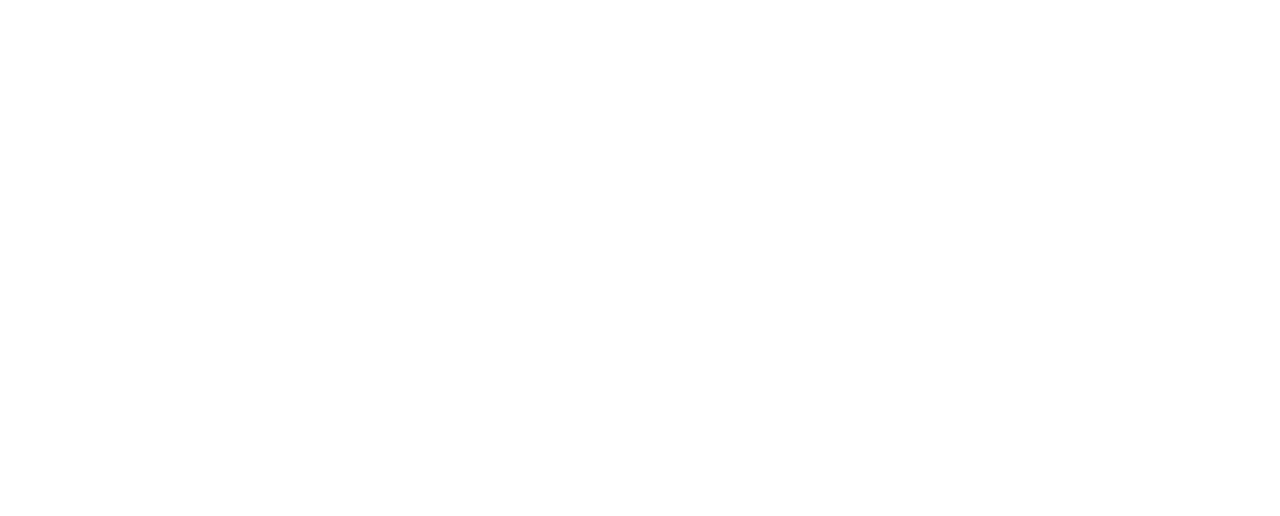
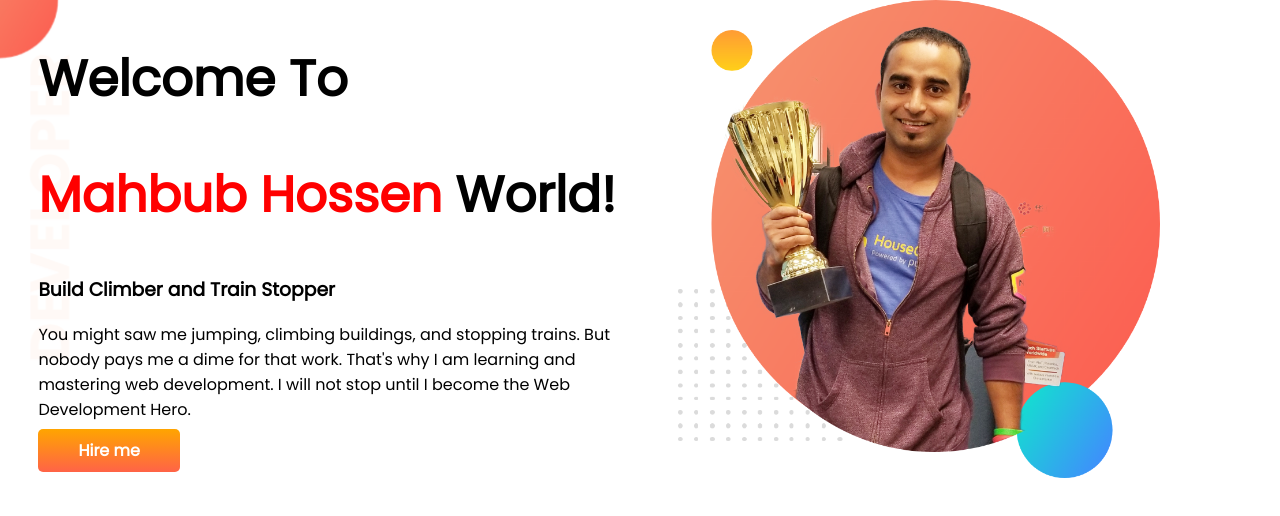
Before and after one commit to Mhmahioo7/Developer-portfolio, a plain HTML site: page index.html in a window 1280 px wide. Drawn offline with Linux system fonts and the light colour scheme.

Commit message:
top banner added

```diff
--- a/index.html
+++ b/index.html
@@ -1,13 +1,37 @@
 <!DOCTYPE html>
 <html lang="en">
+
 <head>
     <meta charset="UTF-8">
     <meta http-equiv="X-UA-Compatible" content="IE=edge">
     <meta name="viewport" content="width=device-width, initial-scale=1.0">
     <title>Mahbub Portfolio</title>
+    <link rel="preconnect" href="https://fonts.googleapis.com">
+    <link rel="preconnect" href="https://fonts.gstatic.com" crossorigin>
+    <link href="https://fonts.googleapis.com/css2?family=Poppins&display=swap" rel="stylesheet">
     <link rel="stylesheet" href="style.css">
+
 </head>
+
 <body>
+    <section class="top-banner">
+        <div class="half-width">
+            <H1>Welcome To</H1>
+            <h1><span class="orange-color">Mahbub Hossen</span> World!</h1>
+            <h3>Build Climber and Train Stopper</h3>
+            <p>You might saw me jumping, climbing buildings, and stopping trains. But nobody pays me a dime for that
+                work.
+                That's why I am learning and mastering web development. I will not stop until I become the Web
+                Development
+                Hero.</p>
+            <a class="Link-button" target="_blank"
+                href="https://www.linkedin.com/public-profile/settings?lipi=urn%3Ali%3Apage%3Ad_flagship3_profile_self_edit_contact-info%3BCuZjlsZ2QuOUUyY6T12%2BCA%3D%3D">Hire
+                me </a>
+        </div>
+        <div class="half-width">
+            <img src="images/jhankar.png" alt="">
+        </div>
+    </section>
+</body>
 
-</body>
 </html>
--- a/style.css
+++ b/style.css
@@ -0,0 +1,39 @@
+body {
+    font-family: 'Poppins', sans-serif;
+    margin: 0%;
+}
+
+h1 {
+    font-size: 50px;
+}
+
+.orange-color {
+    color: red;
+}
+
+section {
+    display: flex;
+}
+
+.half-width {
+    width: 50%;
+    padding-left: 3%;
+}
+
+.half-width img {
+    width: 80%;
+}
+
+.Link-button {
+    text-decoration: none;
+    background-image: linear-gradient(orange, tomato);
+    padding: 10px 40px;
+    color: white;
+    font-weight: 700;
+    border-radius: 5px;
+}
+
+.top-banner {
+    background-image: url(images/top-banner.png);
+    background-repeat: no-repeat;
+}
```
Also changed, not shown: images/dream-bg.png (added), images/exp-bg.png (added), images/jhankar.png (added), images/jhankar2.png (added), images/my-bg.png (added), images/my-bg2.png (added), images/top-banner.png (added), 7 other files.
